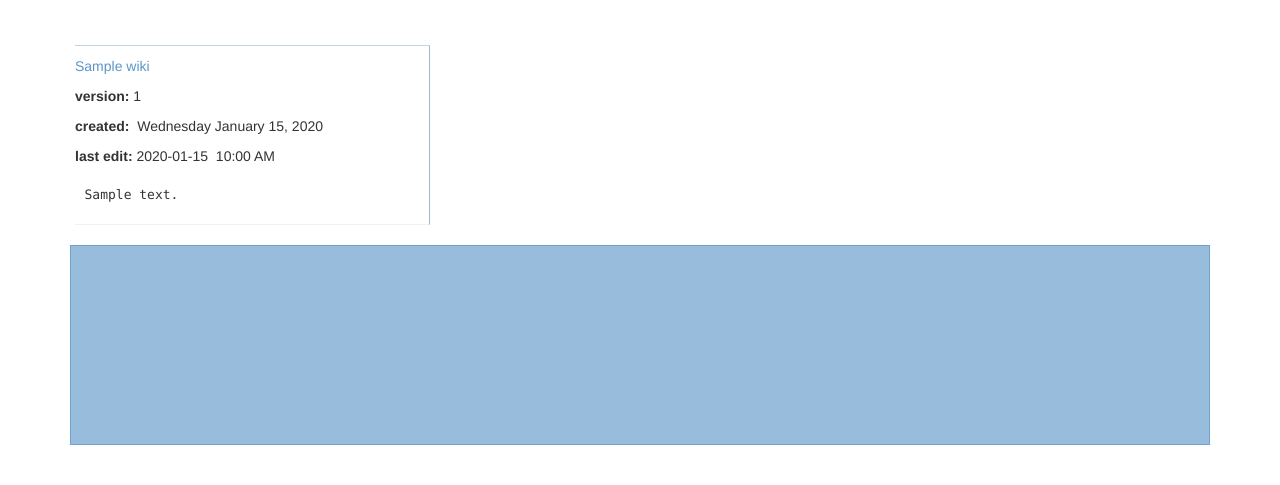
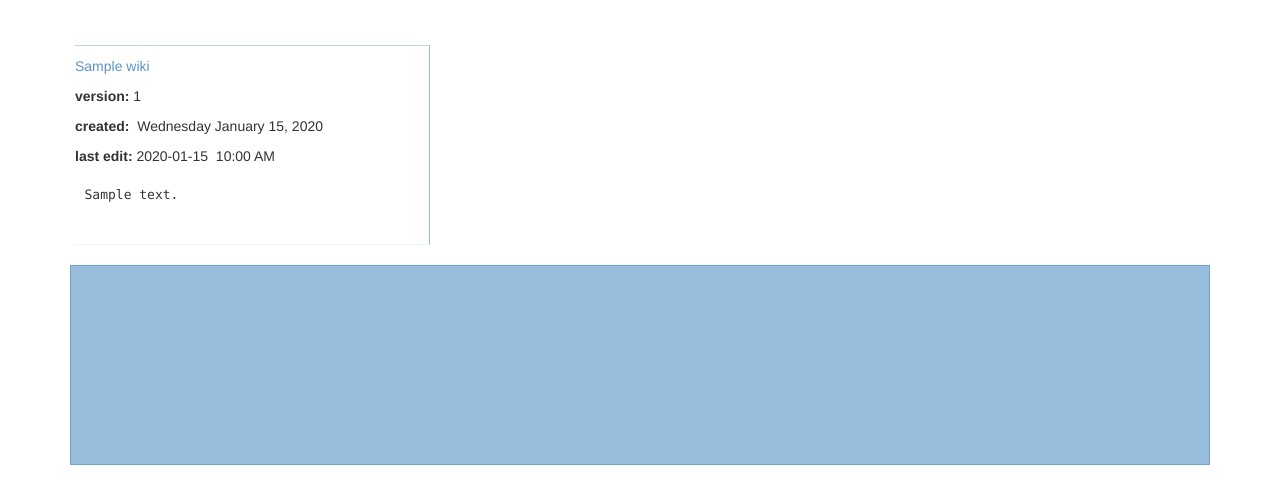
Before and after one commit to jreiher2003/Wiki, a Flask app: page / in a window 1280 px wide. Shown: the part 52-537 px from the top of the page. Run offline with Flask 2, Linux system fonts and the light colour scheme; tables that the repository leaves empty hold one stand-in row (values such as "Sample post"); some libraries are stand-ins or nearby versions.

Commit message:
Add max and min width to index front

```diff
--- a/app/static/styles.css
+++ b/app/static/styles.css
@@ -65,6 +65,7 @@ hr {
     border-right: 1px solid rgba(51,122,183,.5);
     border-bottom: 1px solid rgba(51,122,183,.1);
     border-top: 1px solid rgba(51,122,183,.3);
+    min-height: 200px;
     max-height: 200px;
     overflow: auto;
 }
```
